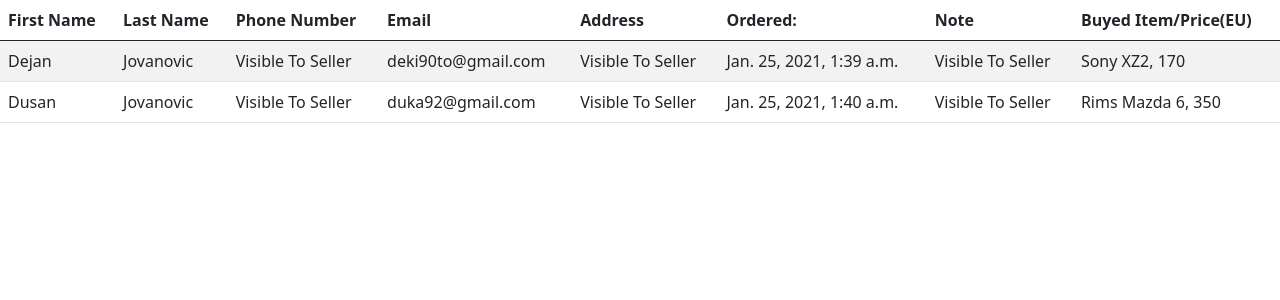
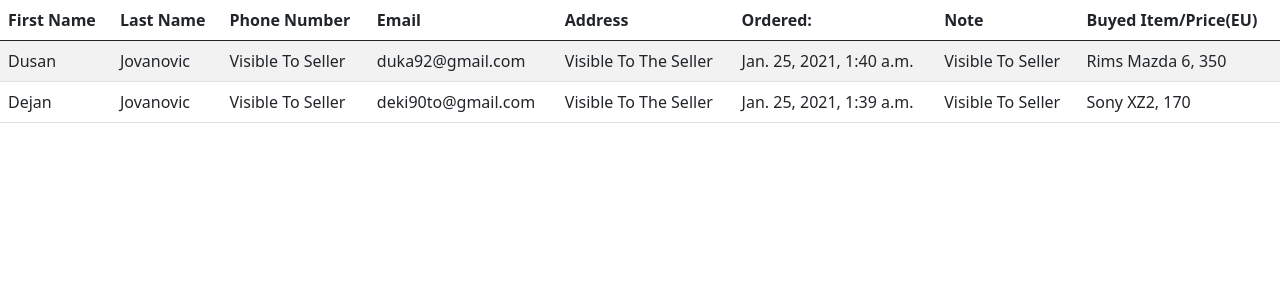
Before and after one commit to deki90to/Ads_Django, a Django app: page /buyer/ in a window 1280 px wide. Shown: the part 84-384 px from the top of the page. Run offline with Django 3.2, Linux system fonts and the light colour scheme; the first user in the database is signed in; data comes from the database, SQL or seed files in the repository; some libraries are stand-ins or nearby versions.

Commit message:
changed buyers order

```diff
--- a/shop_project/shop_app/models.py
+++ b/shop_project/shop_app/models.py
@@ -59,5 +59,8 @@ class Buyer(models.Model):
     def __str__(self):
         return (f'{self.first_name} {self.last_name}')
 
+    class Meta:
+        ordering = ['-date_buyed']
+
     def get_absolute_url(self):
         return reverse('buyer')
--- a/shop_project/shop_app/templates/buyer_list.html
+++ b/shop_project/shop_app/templates/buyer_list.html
@@ -25,7 +25,7 @@
             <td>Visible To Seller</td>
             <td>{{ page.email }}</td>
             <!-- <td>{{ page.address }}</td> -->
-            <td>Visible To Seller</td>
+            <td>Visible To The Seller</td>
             <td>{{ page.date_buyed }}</td>
             <!-- <td>{{ page.note }}</td> -->
             <td>Visible To Seller</td>
--- a/shop_project/shop_app/views.py
+++ b/shop_project/shop_app/views.py
@@ -43,7 +43,7 @@ class BuyerCreateView(generic.CreateView):
     model = Buyer
     template_name = 'buyer_form.html'
     # fields = '__all__'
-    ordering = ['-id']
+    # ordering = ['-date_buyed']
     form_class = BuyerForm
 
 # class ContactView(generic.ListView):
```
Also changed, not shown: shop_project/db.sqlite3, shop_project/shop_app/migrations/0013_auto_20210201_2341.py (added), shop_project/shop_app/migrations/0014_auto_20210201_2346.py (added).
